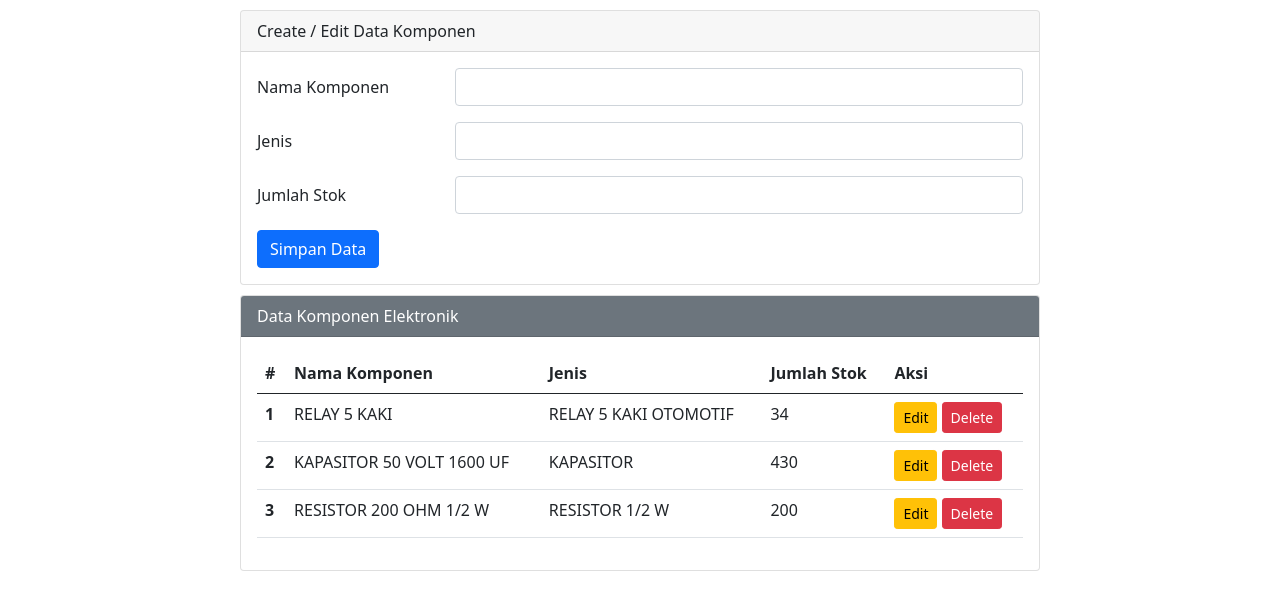
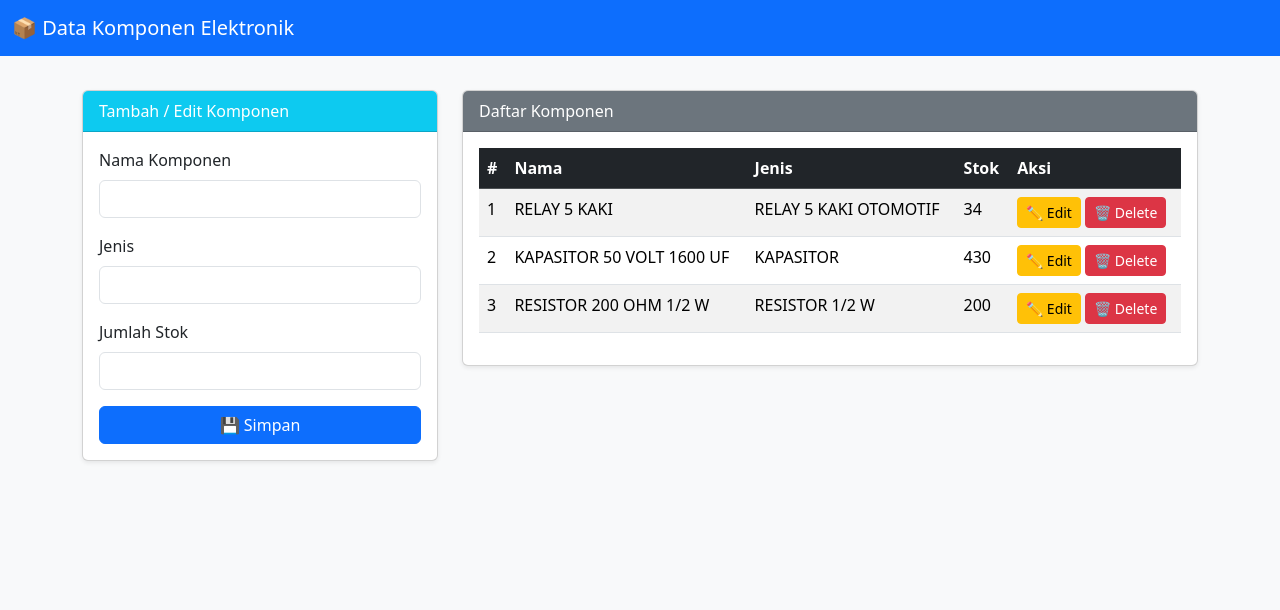
Before and after one commit to Prio-ri/uts-pemrograman-web-1202305048, a PHP site: page /index.php in a window 1280 px wide. Shown: the top 610 px of the page. Run offline with PHP 8.4, Linux system fonts and the light colour scheme; data comes from the database, SQL or seed files in the repository.

Commit message:
ganti ui web

```diff
--- a/index.php
+++ b/index.php
@@ -4,71 +4,74 @@
 <head>
   <meta charset="UTF-8">
   <meta name="viewport" content="width=device-width, initial-scale=1.0">
-    <title>Data Komponen Elektronik</title>
-    <link href="https://cdn.jsdelivr.net/npm/bootstrap@5.0.0-beta2/dist/css/bootstrap.min.css" rel="stylesheet">
+  <title>Komponen Elektronik</title>
+  <link href="https://cdn.jsdelivr.net/npm/bootstrap@5.3.2/dist/css/bootstrap.min.css" rel="stylesheet">
   <link rel="stylesheet" href="style.css">
 </head>
-<body>
-<div class="mx-auto">
-    <!-- Form input data -->
-    <div class="card">
-        <div class="card-header">Create / Edit Data Komponen</div>
+<body class="bg-light">
+
+<!-- Navbar -->
+<nav class="navbar navbar-expand-lg navbar-dark bg-primary mb-4">
+  <div class="container-fluid">
+    <a class="navbar-brand" href="#">📦 Data Komponen Elektronik</a>
+  </div>
+</nav>
+
+<div class="container">
+  <div class="row">
+    <!-- Form Input -->
+    <div class="col-md-4">
+      <div class="card shadow-sm mb-4">
+        <div class="card-header bg-info text-white">Tambah / Edit Komponen</div>
         <div class="card-body">
           <?php if ($error) { ?>
             <div class="alert alert-danger"><?php echo $error ?></div>
             <?php header("refresh:3;url=index.php"); ?>
           <?php } ?>
-
           <?php if ($sukses) { ?>
             <div class="alert alert-success"><?php echo $sukses ?></div>
             <?php header("refresh:3;url=index.php"); ?>
           <?php } ?>
 
           <form action="" method="POST">
-                <div class="mb-3 row">
-                    <label for="nama_komponen" class="col-sm-3 col-form-label">Nama Komponen</label>
-                    <div class="col-sm-9">
-                        <input type="text" class="form-control" id="nama_komponen" name="nama_komponen" value="<?php echo $nama_komponen ?>">
+            <div class="mb-3">
+              <label class="form-label">Nama Komponen</label>
+              <input type="text" class="form-control" name="nama_komponen" value="<?php echo $nama_komponen ?>">
             </div>
+            <div class="mb-3">
+              <label class="form-label">Jenis</label>
+              <input type="text" class="form-control" name="jenis" value="<?php echo $jenis ?>">
             </div>
-                <div class="mb-3 row">
-                    <label for="jenis" class="col-sm-3 col-form-label">Jenis</label>
-                    <div class="col-sm-9">
-                        <input type="text" class="form-control" id="jenis" name="jenis" value="<?php echo $jenis ?>">
+            <div class="mb-3">
+              <label class="form-label">Jumlah Stok</label>
+              <input type="number" class="form-control" name="jumlah_stok" value="<?php echo $jumlah_stok ?>">
             </div>
-                </div>
-                <div class="mb-3 row">
-                    <label for="jumlah_stok" class="col-sm-3 col-form-label">Jumlah Stok</label>
-                    <div class="col-sm-9">
-                        <input type="number" class="form-control" id="jumlah_stok" name="jumlah_stok" value="<?php echo $jumlah_stok ?>">
-                    </div>
-                </div>
-                <div class="col-12">
-                    <input type="submit" name="simpan" value="Simpan Data" class="btn btn-primary" />
-                </div>
+            <button type="submit" name="simpan" class="btn btn-primary w-100">💾 Simpan</button>
           </form>
         </div>
       </div>
+    </div>
 
-    <!-- Menampilkan data -->
-    <div class="card">
-        <div class="card-header bg-secondary text-white">Data Komponen Elektronik</div>
+    <!-- Data Tabel -->
+    <div class="col-md-8">
+      <div class="card shadow-sm">
+        <div class="card-header bg-secondary text-white">Daftar Komponen</div>
         <div class="card-body">
-            <table class="table">
-                <thead>
+          <table class="table table-striped table-hover">
+            <thead class="table-dark">
               <tr>
                 <th>#</th>
-                        <th>Nama Komponen</th>
+                <th>Nama</th>
                 <th>Jenis</th>
-                        <th>Jumlah Stok</th>
+                <th>Stok</th>
                 <th>Aksi</th>
               </tr>
             </thead>
             <tbody>
               <?php
-                    $sql2   = "SELECT * FROM data_komponen ORDER BY id_komponen DESC";
-                    $q2     = mysqli_query($koneksi, $sql2);
-                    $urut   = 1;
+              $sql2 = "SELECT * FROM data_komponen ORDER BY id_komponen DESC";
+              $q2   = mysqli_query($koneksi, $sql2);
+              $urut = 1;
               while ($r2 = mysqli_fetch_array($q2)) {
                 $id_komponen   = $r2['id_komponen'];
                 $nama_komponen = $r2['nama_komponen'];
@@ -76,13 +79,13 @@
                 $jumlah_stok   = $r2['jumlah_stok'];
               ?>
               <tr>
-                        <th><?php echo $urut++ ?></th>
+                <td><?php echo $urut++ ?></td>
                 <td><?php echo $nama_komponen ?></td>
                 <td><?php echo $jenis ?></td>
                 <td><?php echo $jumlah_stok ?></td>
                 <td>
-                            <a href="index.php?op=edit&id=<?php echo $id_komponen ?>"><button class="btn btn-warning btn-sm">Edit</button></a>
-                            <a href="index.php?op=delete&id=<?php echo $id_komponen ?>" onclick="return confirm('Yakin hapus data ini?')"><button class="btn btn-danger btn-sm">Delete</button></a>
+                  <a href="index.php?op=edit&id=<?php echo $id_komponen ?>" class="btn btn-warning btn-sm">✏️ Edit</a>
+                  <a href="index.php?op=delete&id=<?php echo $id_komponen ?>" onclick="return confirm('Yakin hapus data ini?')" class="btn btn-danger btn-sm">🗑️ Delete</a>
                 </td>
               </tr>
               <?php } ?>
@@ -91,5 +94,8 @@
         </div>
       </div>
     </div>
+  </div>
+</div>
+
 </body>
 </html>
```
Lines whose indentation alone changed are shown as unchanged.
